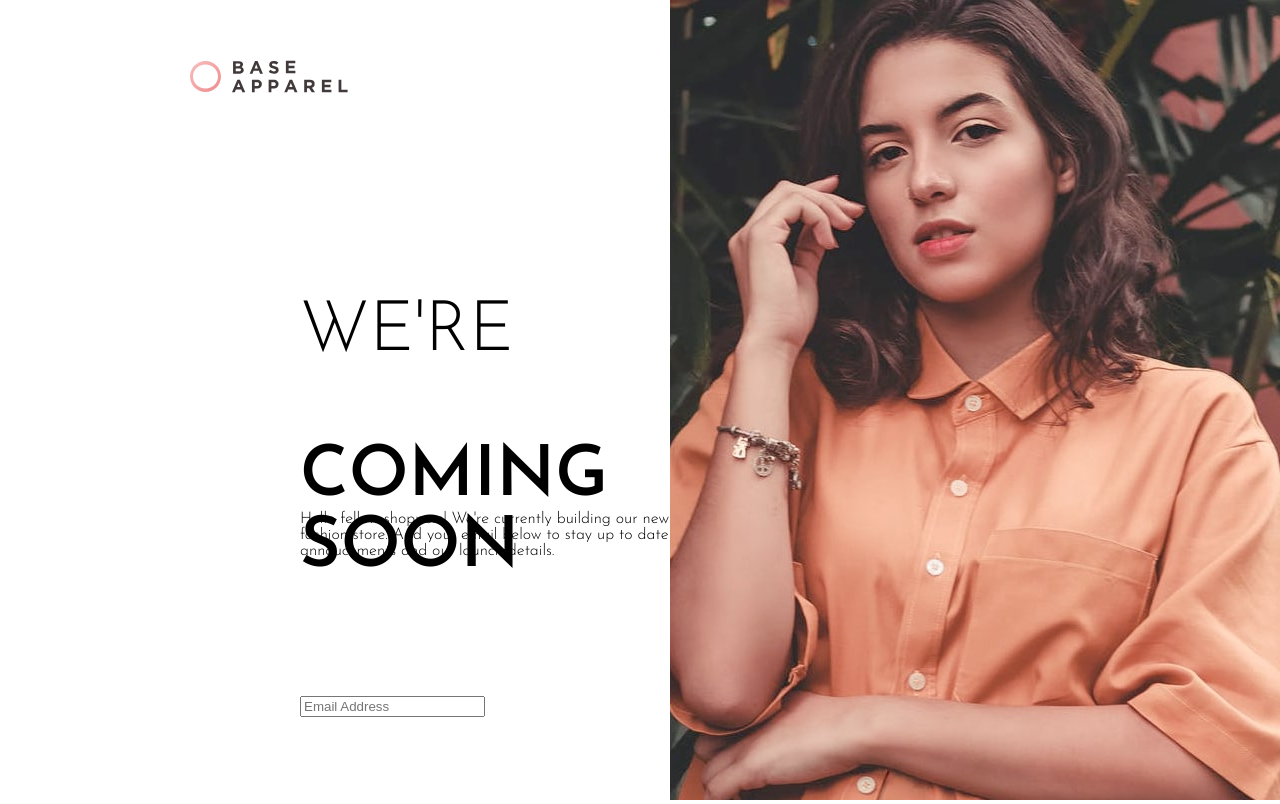
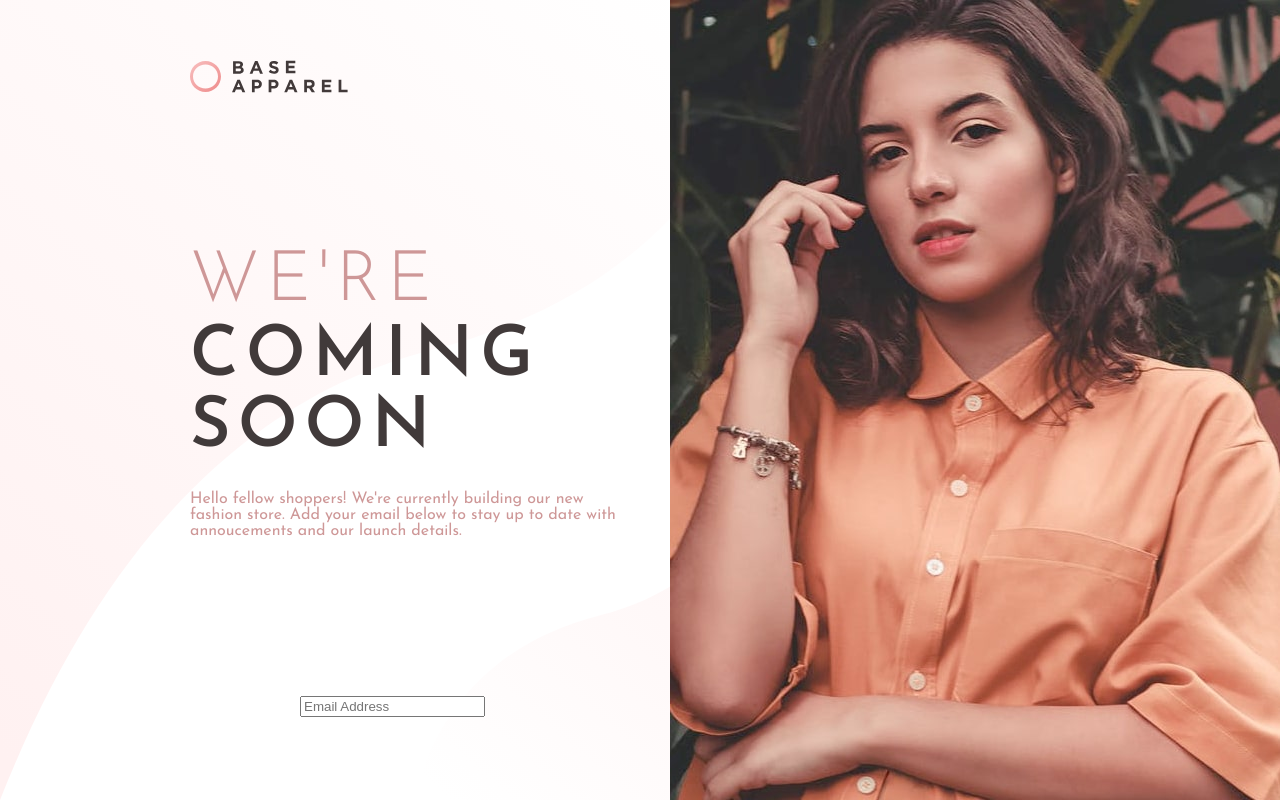
Before and after one commit to jokale/base-apparel, a React (Create React App) app: page / in a window 1280 px wide. Built offline with nearby package versions, Linux system fonts and the light colour scheme.

Commit message:
add colour and styling to font

```diff
--- a/src/App.css
+++ b/src/App.css
@@ -58,20 +58,26 @@ h1,h2,h3,h4,h5,h6,p{
 }
 
 h1#first {
- position: absolute; left: 300px; top: 250px;
+ position: absolute; left: 190px; top: 200px;
  font-weight: 200;
  font-size: 70px;
+ color: hsl(0, 36%, 70%);
+ letter-spacing: 0.1em;
 }
 
 h1#second {
-  position: absolute; left: 300px; top: 395px;
+  position: absolute; left: 190px; top: 275px;
   font-size: 70px;
+  color: hsl(0, 6%, 24%);
+  letter-spacing: 0.1em;
+
 }
 
 p#p {
-  position: absolute; left: 300px; top: 495px;
+  position: absolute; left: 190px; top: 475px;
   font-size: 16px;
-  font-weight: 200;
+  font-weight: 400;
+  color: hsl(0, 36%, 70%);
 
 }
 
--- a/src/App.js
+++ b/src/App.js
@@ -19,7 +19,7 @@ class App extends React.Component {
       <img src={logo} id="logo" alt="logo" />
       <img src={hero} id="hero" alt="woman" />
       {/* <img src={arrow} id="arrow" alt="arrow" /> */}
-      {/* <img src={desktop} id="desktop" alt="desktop background" /> */}
+      <img src={desktop} id="desktop" alt="desktop background" />
 
     </div>
   );
```
Also changed, not shown: 1 other file (tests, documents, lock files or other folders).
